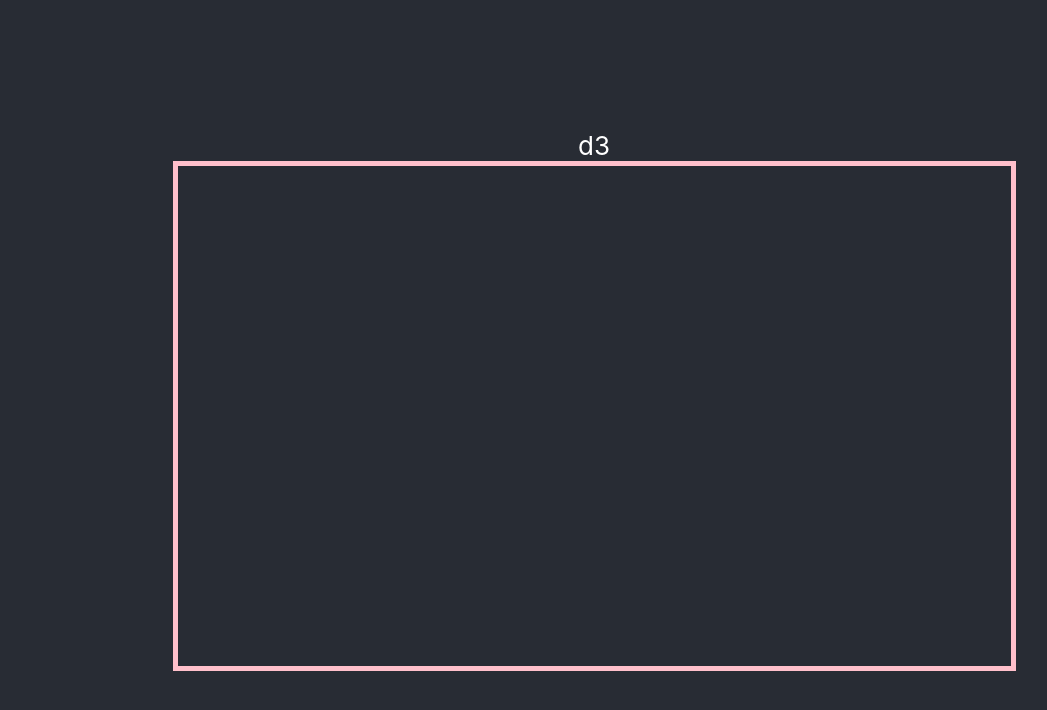
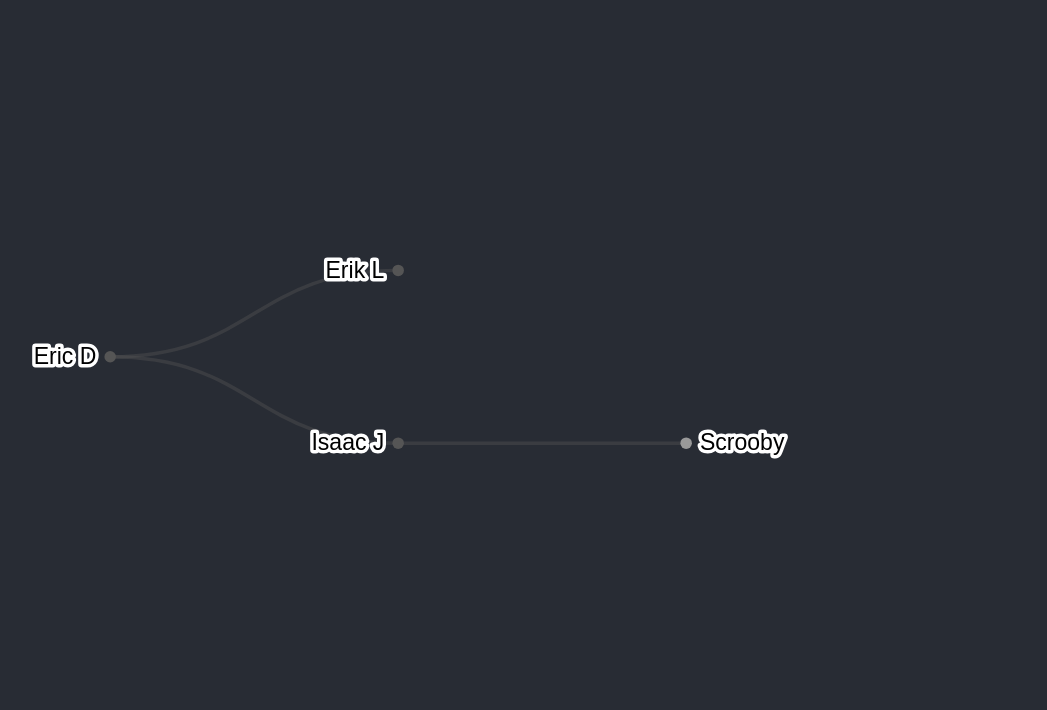
Before and after one commit to ErikKimsey/grant_graph, a React (Create React App) app: page / in a window 1280 px wide. Shown: the top 710 px of the page, without its empty margins (46-1093 px from the left). Built offline with nearby package versions, Linux system fonts and the light colour scheme.

Commit message:
Graph working

```diff
--- a/src/App.js
+++ b/src/App.js
@@ -7,7 +7,6 @@ function App() {
 	return (
 		<div className="App">
 			<header className="App-header">
-				<div>d3</div>
 				<TreeComponent />
 			</header>
 		</div>
--- a/src/components/Tree/TreeComponent.js
+++ b/src/components/Tree/TreeComponent.js
@@ -24,9 +24,8 @@ const data = {
 
 const styles = {
 	container: {
-		width: '833px',
-		height: '500px',
-		border: '5px solid pink'
+		width: '90vw',
+		height: '90vh'
 	}
 };
 
--- a/src/components/Tree/TreeD3.js
+++ b/src/components/Tree/TreeD3.js
@@ -2,26 +2,20 @@
 import * as d3 from 'd3';
 
 const draw = (data, ref) => {
-	console.log(data);
+	console.log(ref.clientWidth);
 
-	const width = 833;
+	const treeData = data;
+	const diagonal = d3.linkHorizontal().x((d) => d.y).y((d) => d.x);
+	const margin = { top: 100, right: 120, bottom: 100, left: 40 };
+	const width = 660 - margin.left - margin.right;
 	const dy = width / 6,
 		dx = 10;
-	const treeData = data;
-	const diagonal = d3.linkHorizontal().x((d) => d.y).y((d) => d.x);
-	const margin = { top: 10, right: 120, bottom: 10, left: 40 };
-	const height = 500;
-	const treeMap = d3.tree().size([ height, width ]);
+	const height = 500 - margin.top - margin.bottom;
+	const treeMap = d3.tree().size([ height / 2, width / 2 ]);
 	let root = d3.hierarchy(treeData, (d) => d.children);
 	console.log(root);
 
 	root = treeMap(root);
-
-	d3.select(ref).append('svg').attr('height', height).attr('width', width).attr('id', 'svg-viz');
-
-	const bubbles = treeData;
-	const max = d3.max(bubbles);
-	const radiusScale = d3.scaleSqrt().domain([ 0, max ]).range([ 0, max ]);
 
 	root.x0 = dy / 2;
 	root.y0 = 0;
@@ -32,7 +26,8 @@ const draw = (data, ref) => {
 	});
 
 	const svg = d3
-		.create('svg')
+		.select(ref)
+		.append('svg')
 		.attr('viewBox', [ -margin.left, -margin.top, width, dx ])
 		.style('font', '10px sans-serif')
 		.style('user-select', 'none');
@@ -139,6 +134,8 @@ const draw = (data, ref) => {
 			d.y0 = d.y;
 		});
 	}
+	// console.log(svg.node());
+
 	update(data);
 	svg.node();
 };
```
